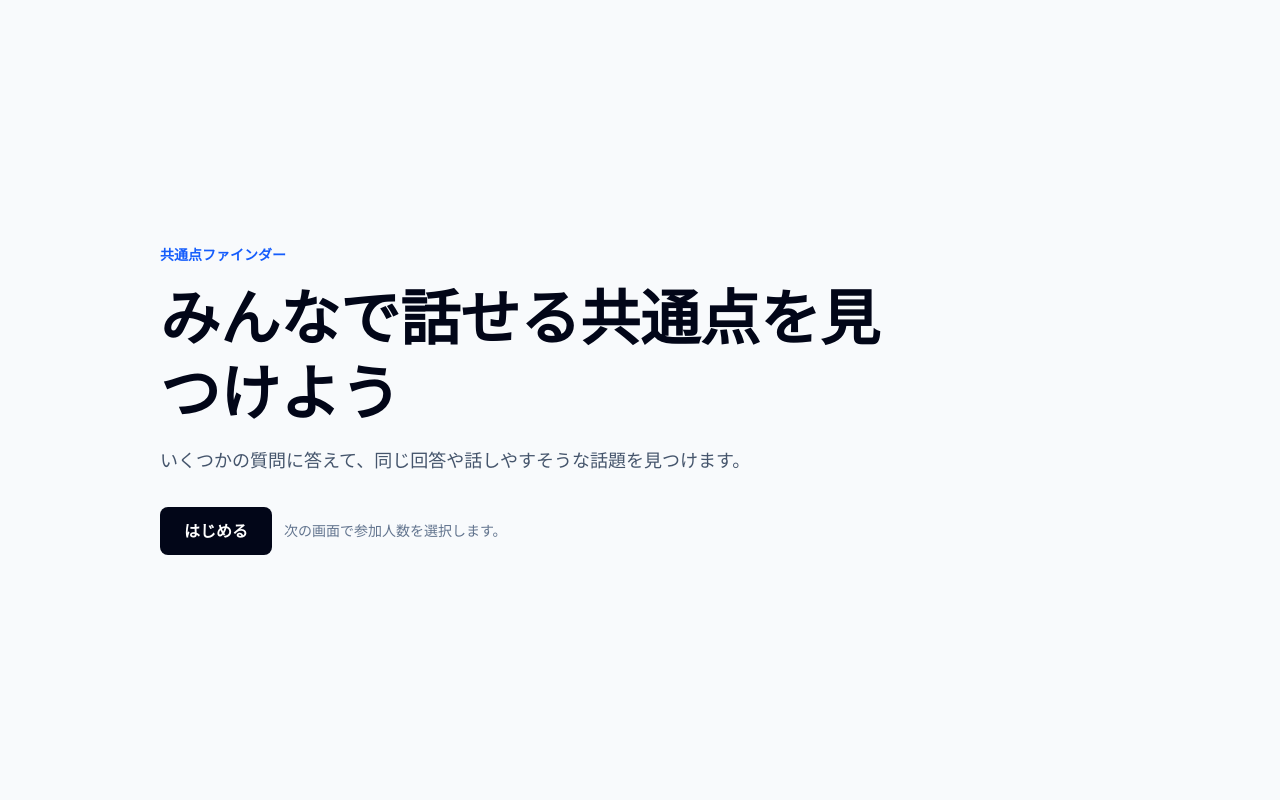
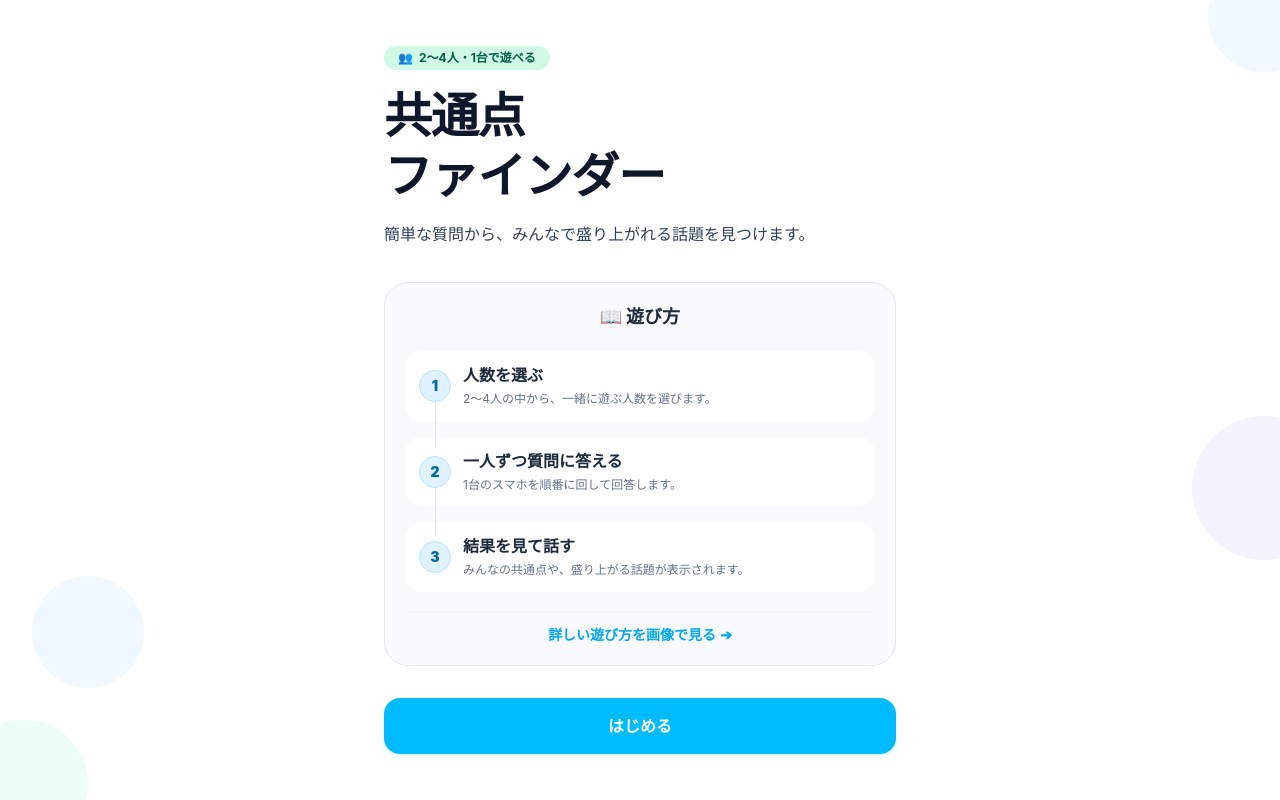
Before and after one commit to Webu-Kobedenshi/team2, a React (Vite) app in the folder frontend/: page / in a window 1280 px wide. Built offline with nearby package versions, Linux system fonts and the light colour scheme.

Commit message:
feat: ホーム画面を作成する

```diff
--- a/frontend/index.html
+++ b/frontend/index.html
@@ -4,7 +4,7 @@
     <meta charset="UTF-8" />
     <link rel="icon" type="image/svg+xml" href="/favicon.svg" />
     <meta name="viewport" content="width=device-width, initial-scale=1.0" />
-    <title>frontend</title>
+    <title>共通点ファインダー</title>
   </head>
   <body>
     <div id="root"></div>
--- a/frontend/src/pages/Home.tsx
+++ b/frontend/src/pages/Home.tsx
@@ -1,29 +1,108 @@
+const howToSteps = [
+  {
+    title: "人数を選ぶ",
+    desc: "2〜4人の中から、一緒に遊ぶ人数を選びます。",
+  },
+  {
+    title: "一人ずつ質問に答える",
+    desc: "1台のスマホを順番に回して回答します。",
+  },
+  {
+    title: "結果を見て話す",
+    desc: "みんなの共通点や、盛り上がる話題が表示されます。",
+  },
+];
+
+const backgroundCircles = [
+  "-right-10 -top-10 h-28 w-28 bg-sky-50",
+  "-bottom-12 -left-10 h-32 w-32 bg-emerald-50",
+  "-right-14 top-[52%] h-36 w-36 bg-violet-50",
+  "left-8 bottom-28 h-28 w-28 bg-sky-50",
+];
+
 export function Home() {
   return (
-    <main className="mx-auto flex min-h-screen w-full max-w-5xl flex-col justify-center px-6 py-12 sm:px-8">
-      <div className="grid gap-8">
-        <section className="grid gap-4">
-          <p className="text-sm font-bold text-blue-600">共通点ファインダー</p>
-          <h1 className="max-w-3xl text-4xl font-bold leading-tight text-slate-950 sm:text-6xl">
-            みんなで話せる共通点を見つけよう
-          </h1>
-          <p className="max-w-2xl text-base text-slate-600 sm:text-lg">
-            いくつかの質問に答えて、同じ回答や話しやすそうな話題を見つけます。
+    <main className="relative min-h-screen overflow-hidden bg-white px-5 py-8 text-slate-900 sm:px-8">
+      {backgroundCircles.map((circle) => (
+        <div
+          key={circle}
+          aria-hidden="true"
+          className={`absolute rounded-full ${circle}`}
+        />
+      ))}
+      <section
+        aria-labelledby="home-title"
+        className="relative mx-auto flex min-h-[calc(100vh-64px)] w-full max-w-md flex-col justify-center gap-8 sm:max-w-lg"
+      >
+        <div className="grid gap-4">
+          <p className="w-fit flex items-center gap-1.5 rounded-full bg-emerald-100 px-3.5 py-1 text-xs font-bold text-emerald-800">
+            <span>👥</span> 2〜4人・1台で遊べる
           </p>
-        </section>
+          <div className="grid gap-3">
+            <h1
+              id="home-title"
+              className="text-4xl font-black leading-tight tracking-tight sm:text-5xl"
+            >
+              共通点
+              <br />
+              ファインダー
+            </h1>
+            <p className="text-base leading-8 text-slate-700">
+              簡単な質問から、みんなで盛り上がれる話題を見つけます。
+            </p>
+          </div>
+        </div>
 
-        <div className="flex flex-col gap-3 sm:flex-row sm:items-center">
+        <div className="rounded-3xl border border-slate-200 bg-slate-50 p-5">
+          <h2 className="text-center text-lg font-bold text-slate-800">
+            📖 遊び方
+          </h2>
+          <ol className="relative mt-5 grid gap-4">
+            {howToSteps.map((step, index) => (
+              <li
+                key={step.title}
+                className="relative flex items-center gap-3 rounded-2xl bg-white px-3.5 py-3"
+              >
+                {index < howToSteps.length - 1 && (
+                  <div
+                    aria-hidden="true"
+                    className="absolute left-[30px] top-[24px] bottom-[-28px] z-10 w-0.5 border-l border-solid border-slate-200"
+                  />
+                )}
+                <span className="relative z-20 flex h-8 w-8 shrink-0 items-center justify-center rounded-full bg-sky-100 border border-sky-200 text-sm font-black text-sky-700">
+                  {index + 1}
+                </span>
+                <div className="relative z-20 flex flex-col">
+                  <span className="font-bold text-slate-800 leading-normal">
+                    {step.title}
+                  </span>
+                  <span className="text-xs text-slate-500 mt-0.5 leading-relaxed">
+                    {step.desc}
+                  </span>
+                </div>
+              </li>
+            ))}
+          </ol>
+          <div className="mt-5 pt-3 border-t border-slate-100 flex justify-center">
+            <button
+              type="button"
+              className="text-sm font-bold text-sky-500 hover:text-sky-600 flex items-center gap-1 transition active:scale-[0.98]"
+            >
+              <span>詳しい遊び方を画像で見る</span>
+              <span>➔</span>
+            </button>
+          </div>
+        </div>
+
+        <div className="grid gap-3">
           <button
             type="button"
-            className="rounded-lg bg-slate-950 px-6 py-3 text-base font-bold text-white transition hover:bg-slate-800 focus-visible:outline-3 focus-visible:outline-offset-2 focus-visible:outline-slate-400"
+            className="w-full rounded-2xl bg-sky-400 px-6 py-4 text-base font-black text-white shadow-md shadow-sky-400/10 hover:bg-sky-500 hover:shadow-lg hover:shadow-sky-500/20 active:scale-[0.98] active:translate-y-0.5 transition-all duration-200 focus-visible:outline-3 focus-visible:outline-offset-2 focus-visible:outline-sky-200"
           >
             はじめる
           </button>
-          <p className="text-sm text-slate-500">
-            次の画面で参加人数を選択します。
-          </p>
         </div>
-      </div>
+      </section>
     </main>
   );
 }
```
